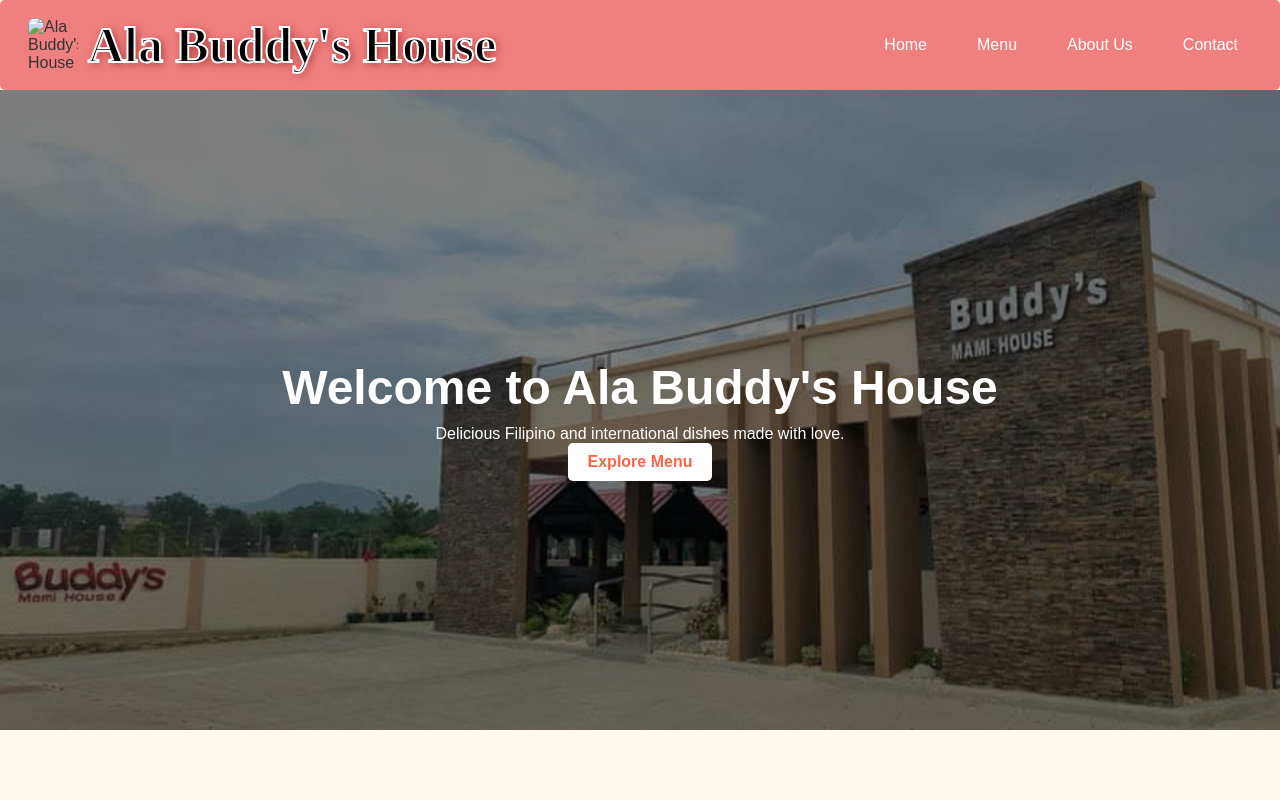
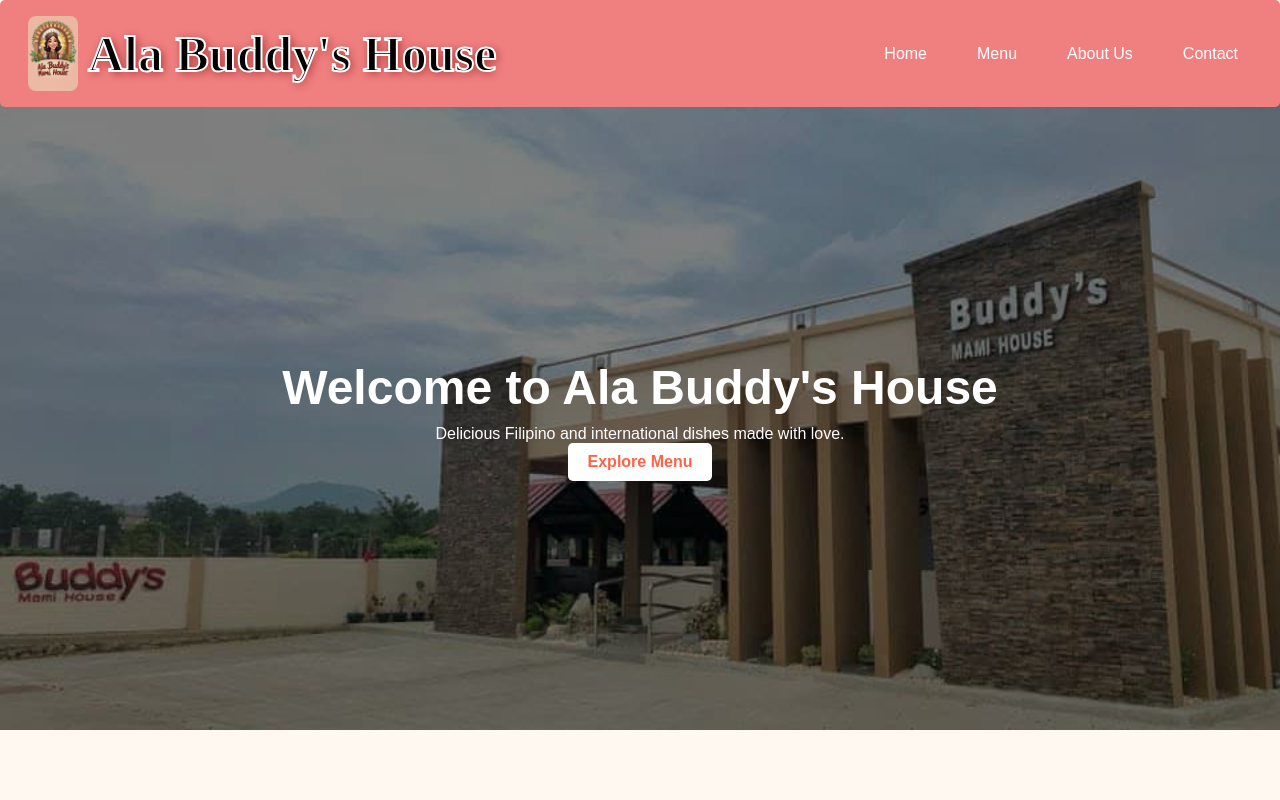
Before and after one commit to Hysilen15/Ala-Buddy-s-House, a plain HTML site: page index.html in a window 1280 px wide. Shown: the top 800 px of the page. Drawn offline with Linux system fonts and the light colour scheme.

Commit message:
Update index.html

```diff
--- a/index.html
+++ b/index.html
@@ -13,7 +13,7 @@
     <header>
   <nav class="navbar">
 <div class="nav-left">
-  <img src="Ala.webp" alt="Ala Buddy's House" class="logo-img">
+  <img src="Ala.jpg" alt="Ala Buddy's House" class="logo-img">
   <h1 class="logo">Ala Buddy's House</h1>
 </div>
 
```
